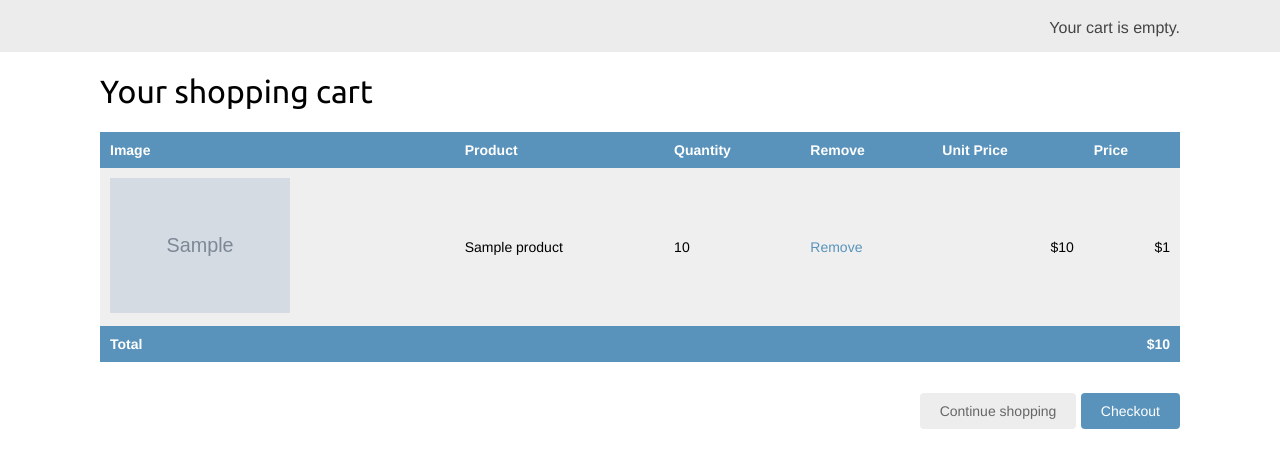
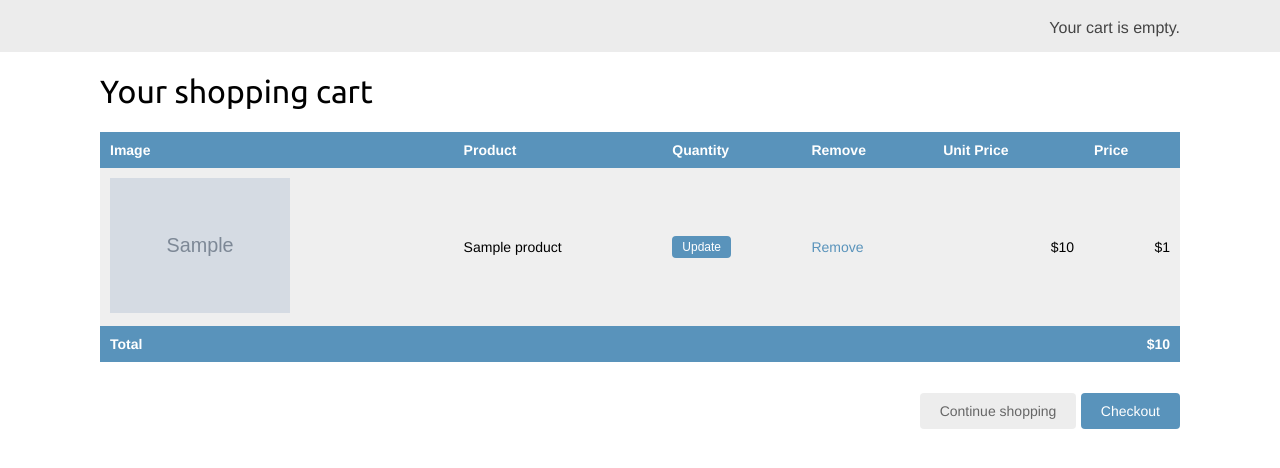
Before and after one commit to marcgardiner/eshop, a Django app: template cart/templates/cart/detail.html in a window 1280 px wide. Shown: the part 46-514 px from the top of the page. Run offline with Django 3.2, Linux system fonts and the light colour scheme; the template is opened without the code that fills it: most values are stand-ins (such as "Sample title", 1, 10 or a date in 2020); grey boxes marked "Sample" are stand-in pictures; parts of the project's set-up code (start-up, migrations or seed data) failed here and were passed over.

Commit message:
# created  - cart functionality

```diff
--- a/cart/templates/cart/detail.html
+++ b/cart/templates/cart/detail.html
@@ -26,7 +26,14 @@
                             </a>
                         </td>
                         <td>{{ product.name }}</td>
-                        <td>{{ item.quantity }}</td>
+                        <td>
+                            <form action="{% url "cart:cart_add" product.id %}" method="post">
+                                {{ item.update_quantity_form.quantity }}
+                                {{ item.update_quantity_form.update }}
+                                <input type="submit" value="Update">
+                                {% csrf_token %}
+                            </form>
+                        </td>
                         <td><a href="{% url "cart:cart_remove" product.id%}">Remove</a></td>
                         <td class="num">${{ item.price }}</td>
                         <td class="num">${{ item.total_price }}</td>
--- a/cart/views.py
+++ b/cart/views.py
@@ -23,4 +23,6 @@ def cart_remove(request, product_id):
 
 def cart_detail(request):
     cart = Cart(request)
+    for item in cart:
+        item['update_quantity_form'] = CartAddProductsForm(initial={'quantity': item['quantity'], 'update': True})
     return render(request, 'cart/detail.html', {'cart': cart})
```
